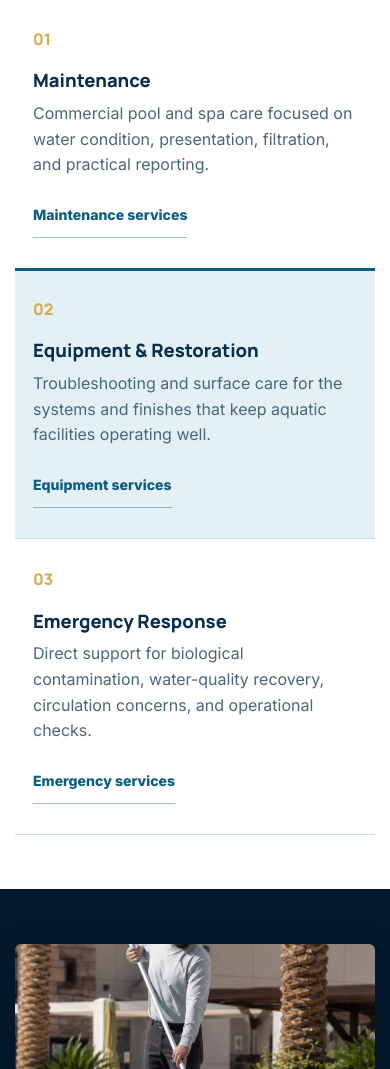
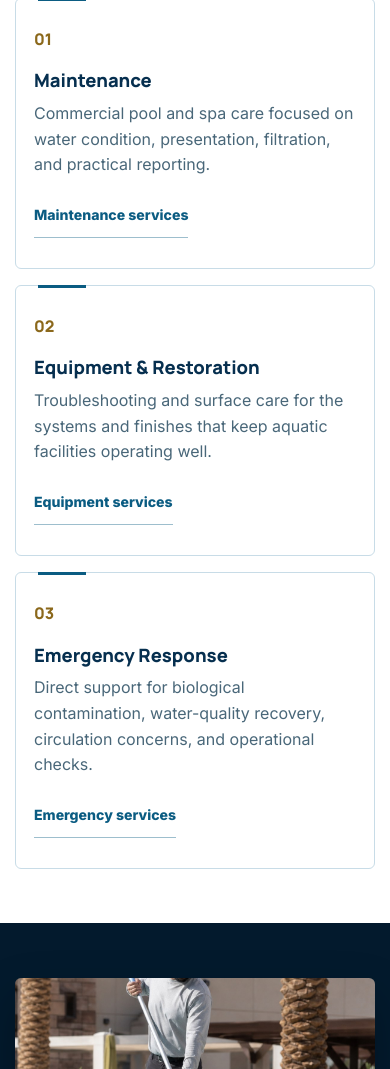
Before and after one commit to Neraium/PPCLV, a website: page index.html in a window 390 px wide. Shown: the part 1395-2464 px from the top of the page. Drawn offline with Linux system fonts and the light colour scheme.

Commit message:
Polish PPC visual system and responsive consistency

```diff
--- a/index.html
+++ b/index.html
@@ -70,7 +70,7 @@
             <p>Commercial pool and spa care focused on water condition, presentation, filtration, and practical reporting.</p>
             <a href="services.html#maintenance">Maintenance services</a>
           </article>
-          <article class="service-line-item featured-service">
+          <article class="service-line-item">
             <span aria-hidden="true">02</span>
             <h3>Equipment &amp; Restoration</h3>
             <p>Troubleshooting and surface care for the systems and finishes that keep aquatic facilities operating well.</p>
--- a/styles.css
+++ b/styles.css
@@ -150,7 +150,8 @@
 }
 
 .btn:hover,
-.header-cta:hover { transform: translateY(-1px); }
+.header-cta:hover,
+.mobile-menu-cta:hover { transform: translateY(-1px); }
 .btn:disabled {
   cursor: not-allowed;
   opacity: 0.68;
@@ -159,7 +160,8 @@
 .btn-primary,
 .header-cta { color: var(--white); background: var(--pool-blue-700); }
 .btn-primary:hover,
-.header-cta:hover { color: var(--white); background: var(--pool-blue-800); }
+.header-cta:hover,
+.mobile-menu-cta:hover { color: var(--white); background: var(--pool-blue-800); }
 .btn-secondary { color: var(--navy-900); border-color: var(--navy-900); background: transparent; }
 .btn-secondary:hover { color: var(--white); background: var(--navy-900); }
 
@@ -252,7 +254,7 @@
   position: relative;
   display: grid;
   min-height: min(780px, calc(100vh - 76px));
-  grid-template-columns: minmax(0, 1.08fr) minmax(420px, 0.92fr);
+  grid-template-columns: repeat(2, minmax(0, 1fr));
   background: var(--surface);
 }
 
@@ -280,11 +282,11 @@
 .hero-art-copy {
   display: flex;
   width: auto;
-  max-width: 650px;
+  max-width: 720px;
   margin: 0;
   align-self: center;
   flex-direction: column;
-  padding: clamp(56px, 7vw, 100px) clamp(32px, 6vw, 92px);
+  padding: clamp(56px, 7vw, 100px) clamp(32px, 4.5vw, 72px);
 }
 
 .hero-art-copy::before {
@@ -317,35 +319,41 @@
 .service-row {
   display: grid;
   grid-template-columns: repeat(3, minmax(0, 1fr));
-  border-top: 1px solid var(--border);
-  border-bottom: 1px solid var(--border);
+  gap: 18px;
 }
 
 .service-line-item {
   position: relative;
+  display: flex;
   min-width: 0;
+  flex-direction: column;
   padding: 34px clamp(22px, 3vw, 38px) 38px;
-  border-right: 1px solid var(--border);
+  border: 1px solid var(--border);
+  border-radius: var(--radius);
+  background: var(--white);
+  transition: border-color 180ms ease, box-shadow 180ms ease, transform 180ms ease;
 }
 
-.service-line-item:last-child { border-right: 0; }
 .service-line-item::before {
   position: absolute;
   top: -1px;
-  right: 50%;
-  left: 50%;
+  left: clamp(22px, 3vw, 38px);
+  width: 48px;
   height: 3px;
   content: "";
   background: var(--pool-blue-700);
-  transition: right 180ms ease, left 180ms ease;
 }
 
-.service-line-item:hover::before,
-.service-line-item.featured-service::before { right: 0; left: 0; }
-.service-line-item.featured-service { background: var(--surface-alt); }
-.service-line-item > span { display: block; margin-bottom: 38px; color: var(--gold-400); font-family: Manrope, sans-serif; font-weight: 800; }
+.service-line-item:hover,
+.service-line-item:focus-within {
+  border-color: var(--pool-blue-600);
+  box-shadow: var(--shadow-soft);
+  transform: translateY(-2px);
+}
+
+.service-line-item > span { display: block; margin-bottom: 38px; color: var(--gold-600); font-family: Manrope, sans-serif; font-weight: 800; }
 .service-line-item p { color: var(--muted); }
-.service-line-item a { display: inline-flex; min-height: 44px; align-items: center; color: var(--pool-blue-700); border-bottom: 1px solid rgba(11, 92, 130, 0.4); font-size: 0.88rem; font-weight: 800; }
+.service-line-item a { display: inline-flex; min-height: 44px; margin-top: auto; align-items: center; align-self: flex-start; color: var(--pool-blue-700); border-bottom: 1px solid rgba(11, 92, 130, 0.4); font-size: 0.88rem; font-weight: 800; }
 
 /* Homepage credibility */
 .commercial-credibility { color: var(--text-on-dark); background: var(--navy-950); }
@@ -448,7 +456,7 @@
 .hero-side-note { max-width: 38ch; margin: 0 0 9px; padding: 23px 0 0 23px; border-top: 1px solid var(--gold-400); border-left: 1px solid var(--gold-400); color: var(--navy-800); font-family: Manrope, sans-serif; font-weight: 700; }
 
 /* Services */
-.service-groups { display: grid; gap: clamp(70px, 10vw, 126px); }
+.service-groups { display: grid; gap: clamp(70px, 9vw, 108px); }
 .service-group {
   display: grid;
   grid-template-columns: minmax(0, 0.92fr) minmax(0, 1.08fr);
@@ -606,9 +614,7 @@
   .service-group,
   .service-group.reverse { grid-template-columns: 1fr; }
   .services-row-intro > p:last-child { grid-column: auto; }
-  .service-row { grid-template-columns: 1fr; }
-  .service-line-item { border-right: 0; border-bottom: 1px solid var(--border); }
-  .service-line-item:last-child { border-bottom: 0; }
+  .service-row { grid-template-columns: 1fr; gap: 16px; }
   .service-line-item > span { margin-bottom: 19px; }
   .service-group.reverse .service-group-image { order: 0; }
   .service-group-image { max-width: 720px; }
```
Also changed, not shown: tests/site.spec.js (+42 -0 lines), .planning/campaigns/completed/ppc-visual-polish.md (added).
